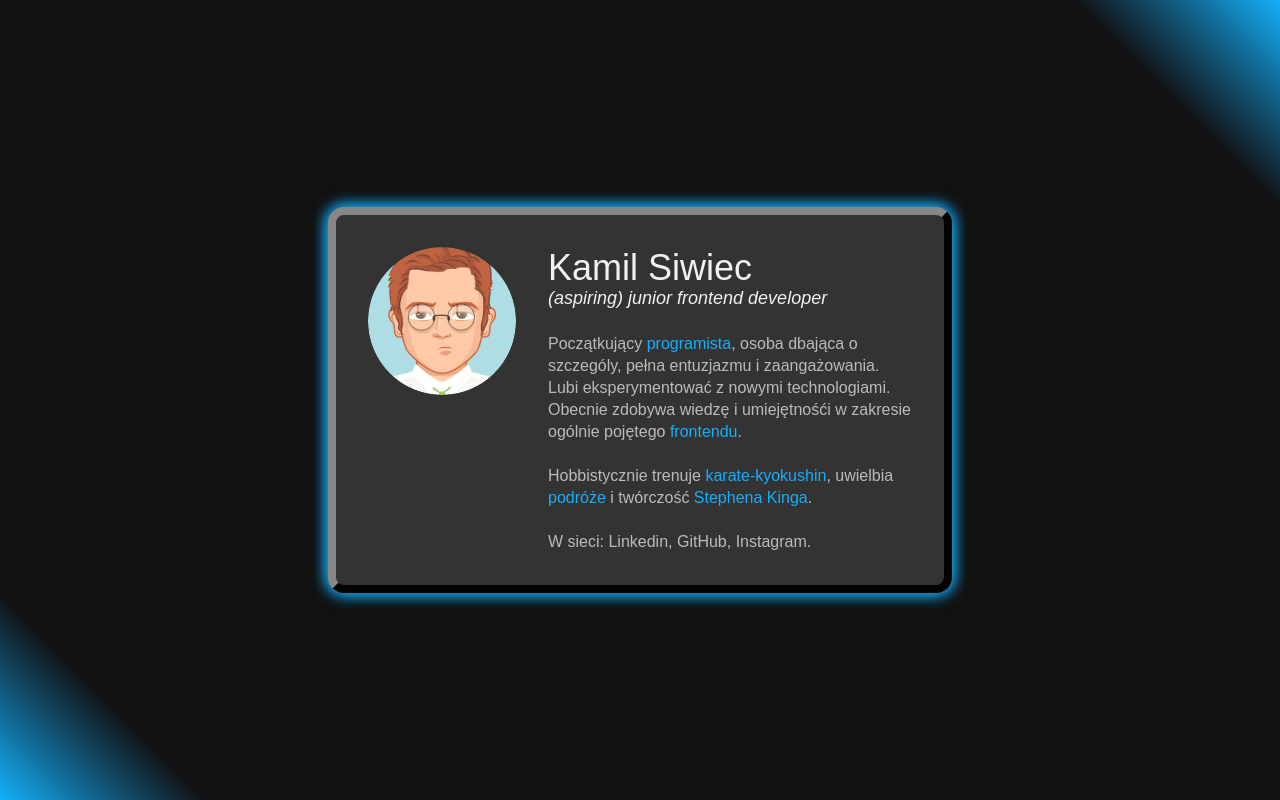
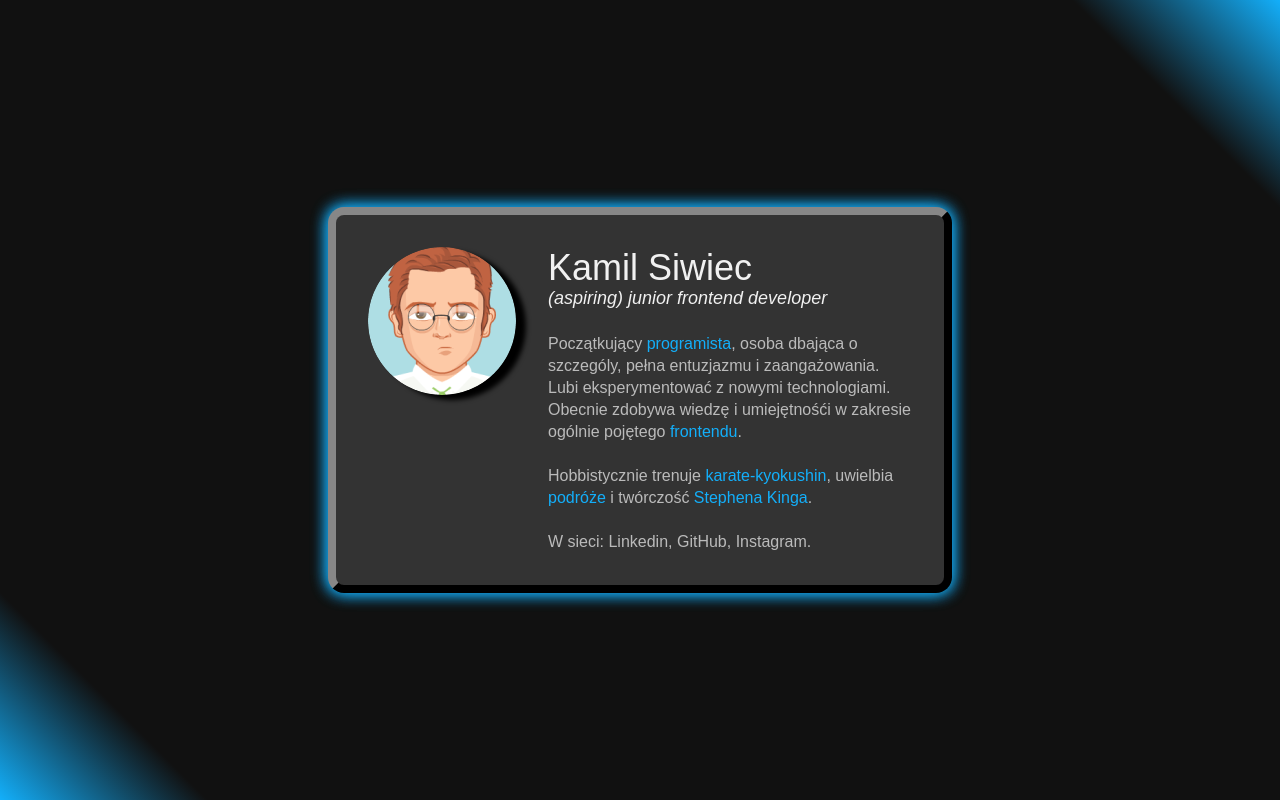
Before and after one commit to Kamil-Siwiec/business-card, a plain HTML site: page index.html in a window 1280 px wide. Drawn offline with Linux system fonts and the light colour scheme.

Commit message:
add shadow to img

```diff
--- a/style.css
+++ b/style.css
@@ -71,6 +71,7 @@ img {
 
 .person__picture {
   margin-right: 32px;
+  box-shadow: 10px 5px 5px black;
 }
 
 .person__position {
```
